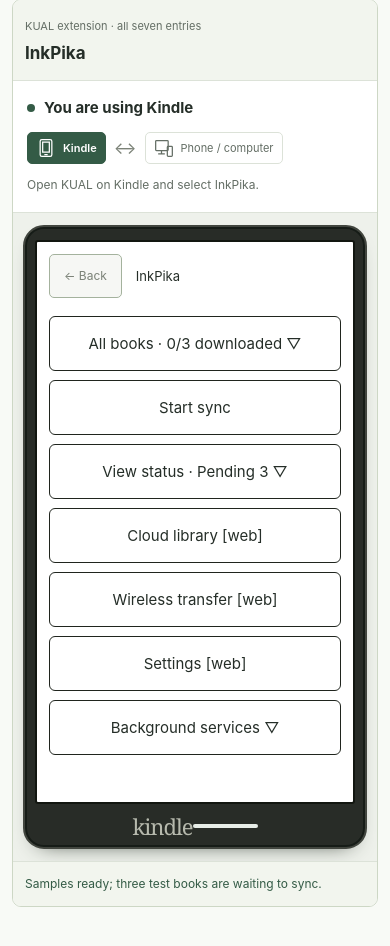
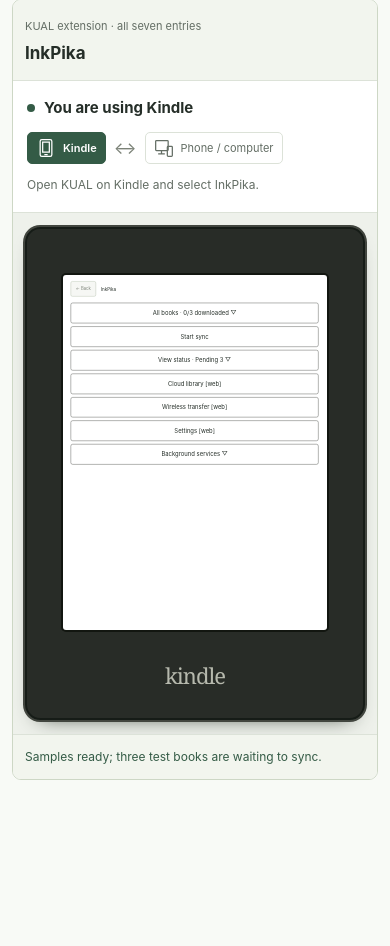
Before and after one commit to mr-jimmy6/inkpika, a plain HTML site: page site/preview/index.html in a window 390 px wide. Shown: the part 494-1440 px from the top of the page. After the commit the page ends 1314 px from the top, so only its background shows below. Drawn offline with Linux system fonts and the light colour scheme.

Commit message:
Match the website Kindle preview to PW2 dimensions

```diff
--- a/site/preview/demo.css
+++ b/site/preview/demo.css
@@ -2,9 +2,9 @@
 *{box-sizing:border-box}body{margin:0;background:var(--paper);color:var(--ink);font:15px/1.7 -apple-system,BlinkMacSystemFont,"Segoe UI","PingFang SC","Microsoft YaHei",sans-serif}
 button,a,input{ -webkit-tap-highlight-color:transparent}button{font:inherit;cursor:pointer;background:#fff;border:1px solid #a4b29d;color:var(--ink);border-radius:5px;padding:8px 14px;min-height:44px}button:hover{background:var(--sage)}button:disabled{cursor:default;color:#7b8277;background:#f6f7f4}a{color:var(--green)}button:focus-visible,a:focus-visible{outline:3px solid #7a5830;outline-offset:3px}[hidden]{display:none!important}
 .demo-header{max-width:1320px;margin:auto;padding:20px 32px;display:flex;align-items:center;justify-content:space-between;gap:15px;border-bottom:1px solid var(--line);font-size:13px}.demo-header a{text-decoration:none}.demo-header span{color:var(--muted)}main{max-width:1240px;margin:auto;padding:36px 28px 64px}.eyebrow{color:var(--green);letter-spacing:2px;font-size:12px;margin:0 0 9px}h1{font:600 34px/1.5 "Songti SC","STSong",serif;margin:0 0 12px}.demo-intro>p:last-child{color:var(--muted);margin:0 0 30px}.demo-layout{display:grid;grid-template-columns:235px minmax(0,1fr);gap:32px}.demo-sidebar nav{display:flex;flex-direction:column;gap:8px}.demo-sidebar nav button{text-align:left;padding:12px 16px;background:transparent;border:1px solid transparent}.demo-sidebar nav button[aria-current="page"]{background:var(--green);color:#fff}.demo-sidebar nav span{display:block;font-size:11px;opacity:.8;margin-top:2px}.demo-tip,.service-overview{border-top:1px solid var(--line);padding-top:20px;margin-top:22px}.demo-sidebar h2{font-size:13px;margin:0 0 10px}.demo-tip p,.demo-disclosure{font-size:12px;color:var(--muted);margin:0}.demo-disclosure{margin-top:24px;font-size:11px}.service-overview ul{list-style:none;margin:0;padding:0;font-size:12px}.service-overview li{display:flex;justify-content:space-between;margin:7px 0}.service-overview span{color:var(--green)}
-.experience{min-width:0;border:1px solid #cdd7c5;border-radius:9px;background:#fff;overflow:hidden}.experience-heading{display:flex;align-items:center;justify-content:space-between;gap:10px;border-bottom:1px solid var(--line);padding:18px 22px;background:#f2f5ee}.experience-heading span{font-size:11px;color:var(--muted)}.experience-heading h2{margin:2px 0 0;font-size:19px}.experience-heading button{font-size:12px;flex-shrink:0}#kual-view{padding:18px 22px;min-height:630px}.kual-toolbar{display:flex;align-items:center;gap:14px;margin-bottom:18px}.kual-toolbar p{font-size:13px;overflow-wrap:anywhere;margin:0}.kual-toolbar button{flex-shrink:0;font-size:12px}.menu-row{width:100%;display:block;border:1px solid #20251e;border-radius:6px;padding:14px 17px;min-height:55px;margin:0 0 9px;text-align:center;font-size:17px;overflow-wrap:anywhere}.menu-row span{float:right}.menu-info{color:#333;background:#fff}.menu-pages{display:flex;justify-content:center;align-items:center;gap:14px;padding-top:12px;font-size:12px}.demo-status{margin:0;border-top:1px solid var(--line);background:#f2f5ee;padding:13px 22px;font-size:12px;color:var(--green);overflow-wrap:anywhere}.web-tools{display:flex;gap:8px;flex-wrap:wrap;padding:14px 16px 0}.web-tools button{font-size:12px}.web-hint{margin:10px 16px 14px;font-size:12px;color:var(--muted)}#native{display:block;width:100%;height:1024px;border:0;border-top:1px solid var(--line);background:white}
-@media(max-width:850px){.demo-layout{grid-template-columns:minmax(0,1fr);gap:20px}.demo-sidebar nav{display:grid;grid-template-columns:repeat(4,minmax(0,1fr));gap:5px}.demo-sidebar nav button{text-align:center;padding:9px 5px;font-size:13px}.demo-sidebar nav span{font-size:10px}.demo-tip{margin-top:14px;padding-top:12px}.demo-tip h2{display:none}.service-overview,.demo-disclosure{display:none}h1{font-size:29px}.demo-intro>p:last-child{font-size:13px}#kual-view{min-height:580px}}
-@media(max-width:480px){main{padding:26px 12px 40px}.demo-header{padding:13px 12px;font-size:12px}.demo-header span{display:none}.demo-header button{font-size:12px}h1{font-size:25px}.demo-sidebar nav{grid-template-columns:repeat(2,minmax(0,1fr))}.experience-heading{padding:12px}.experience-heading h2{font-size:17px}#kual-view{padding:12px;min-height:560px}.menu-row{font-size:15px;padding:12px}.demo-status{padding:12px}.web-tools{padding:12px 10px 0}.web-hint{margin:10px}.demo-intro>p:last-child{margin-bottom:20px}}
+.experience{min-width:0;border:1px solid #cdd7c5;border-radius:9px;background:#fff;overflow:hidden}.experience-heading{display:flex;align-items:center;justify-content:space-between;gap:10px;border-bottom:1px solid var(--line);padding:18px 22px;background:#f2f5ee}.experience-heading span{font-size:11px;color:var(--muted)}.experience-heading h2{margin:2px 0 0;font-size:19px}.experience-heading button{font-size:12px;flex-shrink:0}#kual-view{height:100%;overflow:auto;padding:18px 22px}.kual-toolbar{display:flex;align-items:center;gap:14px;margin-bottom:18px}.kual-toolbar p{font-size:13px;overflow-wrap:anywhere;margin:0}.kual-toolbar button{flex-shrink:0;font-size:12px}.menu-row{width:100%;display:block;border:1px solid #20251e;border-radius:6px;padding:14px 17px;min-height:55px;margin:0 0 9px;text-align:center;font-size:17px;overflow-wrap:anywhere}.menu-row span{float:right}.menu-info{color:#333;background:#fff}.menu-pages{display:flex;justify-content:center;align-items:center;gap:14px;padding-top:12px;font-size:12px}.demo-status{margin:0;border-top:1px solid var(--line);background:#f2f5ee;padding:13px 22px;font-size:12px;color:var(--green);overflow-wrap:anywhere}.web-tools{display:flex;gap:8px;flex-wrap:wrap;padding:14px 16px 0}.web-tools button{font-size:12px}.web-hint{margin:10px 16px 14px;font-size:12px;color:var(--muted)}#native{display:block;width:100%;border:0;background:white}
+@media(max-width:850px){.demo-layout{grid-template-columns:minmax(0,1fr);gap:20px}.demo-sidebar nav{display:grid;grid-template-columns:repeat(4,minmax(0,1fr));gap:5px}.demo-sidebar nav button{text-align:center;padding:9px 5px;font-size:13px}.demo-sidebar nav span{font-size:10px}.demo-tip{margin-top:14px;padding-top:12px}.demo-tip h2{display:none}.service-overview,.demo-disclosure{display:none}h1{font-size:29px}.demo-intro>p:last-child{font-size:13px}}
+@media(max-width:480px){main{padding:26px 12px 40px}.demo-header{padding:13px 12px;font-size:12px}.demo-header span{display:none}.demo-header button{font-size:12px}h1{font-size:25px}.demo-sidebar nav{grid-template-columns:repeat(2,minmax(0,1fr))}.experience-heading{padding:12px}.experience-heading h2{font-size:17px}.demo-status{padding:12px}.web-tools{padding:12px 10px 0}.web-hint{margin:10px}.demo-intro>p:last-child{margin-bottom:20px}}
 
 /* The shell shows where the product is used; demo controls stay outside it. */
 .device-context{padding:20px 24px 17px;border-bottom:1px solid var(--line);background:#fff}
@@ -18,10 +18,13 @@ button,a,input{ -webkit-tap-highlight-color:transparent}button{font:inherit;curs
 #device-task{font-size:12px;color:var(--muted);margin:0;line-height:1.8}
 .device-stage{padding:22px;background:#eef1eb}
 .device-frame{margin:0 auto;min-width:0;overflow:hidden}
-.device-frame--kindle{max-width:758px;padding:22px 20px 0;border:2px solid #42463f;border-radius:28px;background:#282c27;box-shadow:0 10px 22px -16px #263025,inset 0 0 0 2px #161c17}
+/* Paperwhite 2: 117 × 169 mm body, with a 6-inch display about 90.6 mm wide. */
+.device-frame--kindle{display:flex;flex-direction:column;align-items:center;max-width:758px;aspect-ratio:117 / 169;border:2px solid #42463f;border-radius:5% / 3.5%;background:#282c27;box-shadow:0 10px 22px -16px #263025,inset 0 0 0 2px #161c17}
 .device-screen{min-width:0;background:#fff;overflow:hidden}
-.device-frame--kindle .device-screen{border:2px solid #121610;border-radius:3px}
-.device-chin{height:57px;display:flex;align-items:center;justify-content:center}
+.device-frame--kindle .device-screen{position:relative;flex:none;width:77.4%;aspect-ratio:758 / 1024;margin-top:14%;border-radius:3px;box-shadow:0 0 0 2px #121610;overflow:clip}
+.device-frame--kindle .device-viewport{position:absolute;inset:0 auto auto 0;width:758px;height:1024px;transform-origin:top left;transform:scale(var(--kindle-scale,1))}
+.device-frame--kindle .device-chin{flex:1}
+.device-chin{display:flex;align-items:center;justify-content:center}
 .kindle-wordmark{font:26px/1 Georgia,serif;color:#b6b9ad;letter-spacing:-1px}
 .browser-chrome,.phone-home{display:none}
 .device-frame--companion{border:1px solid #9eaba3;border-radius:12px;background:#dce3dd;box-shadow:0 8px 20px -15px #263025}
@@ -29,22 +32,22 @@ button,a,input{ -webkit-tap-highlight-color:transparent}button{font:inherit;curs
 .browser-dots{display:flex;gap:5px;flex-shrink:0}.browser-dots i{height:7px;width:7px;border-radius:50%;background:#82958a}
 .browser-sample{margin-left:auto;font-size:10px;color:#65766b}
 .device-frame--companion .device-chin{height:8px}.device-frame--companion .kindle-wordmark{display:none}
-#native{border-top:0}
+.device-frame--kindle #web-view,.device-frame--kindle #native{height:100%}
+.device-frame--companion #native{height:1024px}
 .web-tools{padding:16px 24px 0}.web-tools button:first-child{border-color:var(--green);color:var(--green);font-weight:600}
 .web-hint{margin:10px 24px 18px}
 @media(max-width:600px){
   .device-context{padding:16px 14px}.device-location{font-size:15px}.device-route{gap:8px;font-size:11px}.route-device{padding:5px 8px}
-  .device-stage{padding:12px 10px}.device-frame--kindle{padding:13px 10px 0;border-radius:21px}.device-chin{height:43px}.kindle-wordmark{font-size:22px}
+  .device-stage{padding:12px 10px}.kindle-wordmark{font-size:22px}
   .device-frame--companion{max-width:480px;border:6px solid #54685d;border-radius:25px;background:#54685d}
   .device-frame--companion .browser-chrome{justify-content:center;position:relative;padding:22px 8px 9px;min-height:48px;font-size:11px;background:#eff3ee;border:0}
   .device-frame--companion .browser-chrome::before{content:"";position:absolute;top:8px;left:50%;width:46px;height:4px;margin-left:-23px;border-radius:4px;background:#819087}
-  .browser-dots,.browser-sample{display:none}.device-frame--companion .device-chin{height:24px}.phone-home{display:block;width:65px;height:4px;border-radius:4px;background:#e7ede7}
+  .browser-dots,.browser-sample{display:none}.device-frame--companion .device-chin{height:24px}.device-frame--companion .phone-home{display:block;width:65px;height:4px;border-radius:4px;background:#e7ede7}
   .web-tools{padding:14px 14px 0}.web-hint{margin:10px 14px 16px}
 }
 @media(max-width:360px){
-  .device-stage{padding:10px 5px}.device-frame--kindle{padding:11px 6px 0;border-radius:17px}.device-frame--companion{border-width:4px}
+  .device-stage{padding:10px 5px}.device-frame--companion{border-width:4px}
   .device-context{padding:14px 10px}.device-location{font-size:14px}.device-route{gap:6px}.route-device{padding:4px 7px}
-  #kual-view{padding:10px 8px}.menu-row{font-size:14px;padding:11px 9px}
 }
 
 
--- a/site/preview/demo.js
+++ b/site/preview/demo.js
@@ -2,6 +2,7 @@
   'use strict';
   var model = window.inkpikaDemo, view = 'kual', trail = [], menuPage = 0;
   var frame = document.getElementById('native');
+  var viewport = document.querySelector('.device-viewport');
   var token = 'aaaaaaaaaaaaaaaaaaaaaaaaaaaaaaaaaaaaaaaaaaaaaaaaaaaaaaaaaaaaaaaa';
   var names = {kual: 'InkPika', cloud: I18n.t("Cloud library"), 'wireless-device': I18n.t("Wireless transfer · connection page"), wireless: I18n.t("Wireless transfer · phone / computer"), 'settings-device': I18n.t("Settings · connection page"), settings: I18n.t("Settings · phone / computer")};
   var deviceTasks = {
@@ -21,6 +22,10 @@
     settings: I18n.t("Switch platforms, edit folders and formats, select Save and apply, then return to the cloud library. Use demo values only.")
   };
   function el(id) { return document.getElementById(id); }
+  function fitKindleScreen() {
+    var scale = viewport.parentNode.getBoundingClientRect().width / viewport.offsetWidth;
+    viewport.style.setProperty('--kindle-scale', scale);
+  }
   function status(message) { if (message) { el('status').textContent = message; } }
   function button(label, action) { var node = document.createElement('button'); node.type = 'button'; node.textContent = label; node.onclick = action; return node; }
   function updateServices() {
@@ -81,6 +86,7 @@
     el('device-location').textContent = onKindle ? I18n.t("You are using Kindle") : I18n.t("You are using a phone / computer");
     el('device-task').textContent = deviceTasks[name];
     el('device-frame').className = 'device-frame device-frame--' + (onKindle ? 'kindle' : 'companion');
+    if (onKindle) { fitKindleScreen(); }
     el('device-frame').setAttribute('aria-label', onKindle ? I18n.t("Kindle screen preview") : I18n.t("Phone / computer browser preview"));
     ['kindle', 'companion'].forEach(function (device) {
       var active = device === (onKindle ? 'kindle' : 'companion'), route = el('route-' + device);
@@ -134,5 +140,6 @@
     nav[i].onclick = function () { if (this.getAttribute('data-view') === 'kual') { trail = []; menuPage = 0; } openView(this.getAttribute('data-view')); };
   }
   window.addEventListener('hashchange', function () { trail = []; menuPage = 0; openView(window.location.hash.slice(1), false, true); });
+  window.addEventListener('resize', fitKindleScreen);
   openView(window.location.hash.slice(1) || 'kual', false, true);
 }());
--- a/site/preview/index.html
+++ b/site/preview/index.html
@@ -43,12 +43,14 @@
           <div id="device-frame" class="device-frame device-frame--kindle" role="group" aria-label="Kindle screen preview" aria-describedby="device-task">
             <div class="browser-chrome" aria-hidden="true"><span class="browser-dots"><i></i><i></i><i></i></span><span>Phone / computer browser</span><span class="browser-sample">Local sample</span></div>
             <div class="device-screen">
-              <div id="kual-view">
-                <div class="kual-toolbar"><button id="back" type="button" disabled>← Back</button><p id="menu-path">InkPika</p></div>
-                <div id="menu"></div>
-                <nav id="menu-pages" class="menu-pages" aria-label="Menu pagination" hidden><button id="menu-prev" type="button">Previous</button><span id="menu-page"></span><button id="menu-next" type="button">Next</button></nav>
+              <div class="device-viewport">
+                <div id="kual-view">
+                  <div class="kual-toolbar"><button id="back" type="button" disabled>← Back</button><p id="menu-path">InkPika</p></div>
+                  <div id="menu"></div>
+                  <nav id="menu-pages" class="menu-pages" aria-label="Menu pagination" hidden><button id="menu-prev" type="button">Previous</button><span id="menu-page"></span><button id="menu-next" type="button">Next</button></nav>
+                </div>
+                <div id="web-view" hidden><iframe id="native" title="InkPika native web preview" src="about:blank"></iframe></div>
               </div>
-              <div id="web-view" hidden><iframe id="native" title="InkPika native web preview" src="about:blank"></iframe></div>
             </div>
             <div class="device-chin" aria-hidden="true"><span class="kindle-wordmark">kindle</span><span class="phone-home"></span></div>
           </div>
```
Also changed, not shown: 1 other file.
